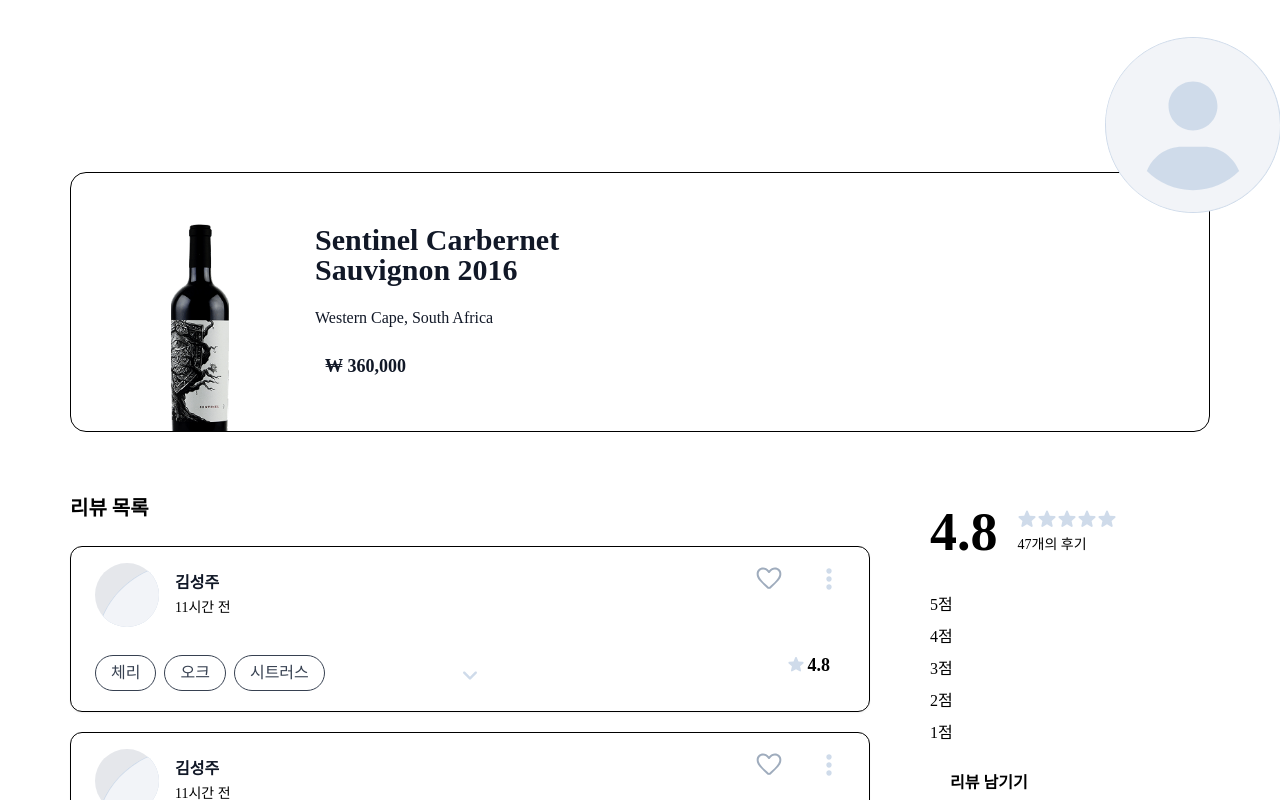
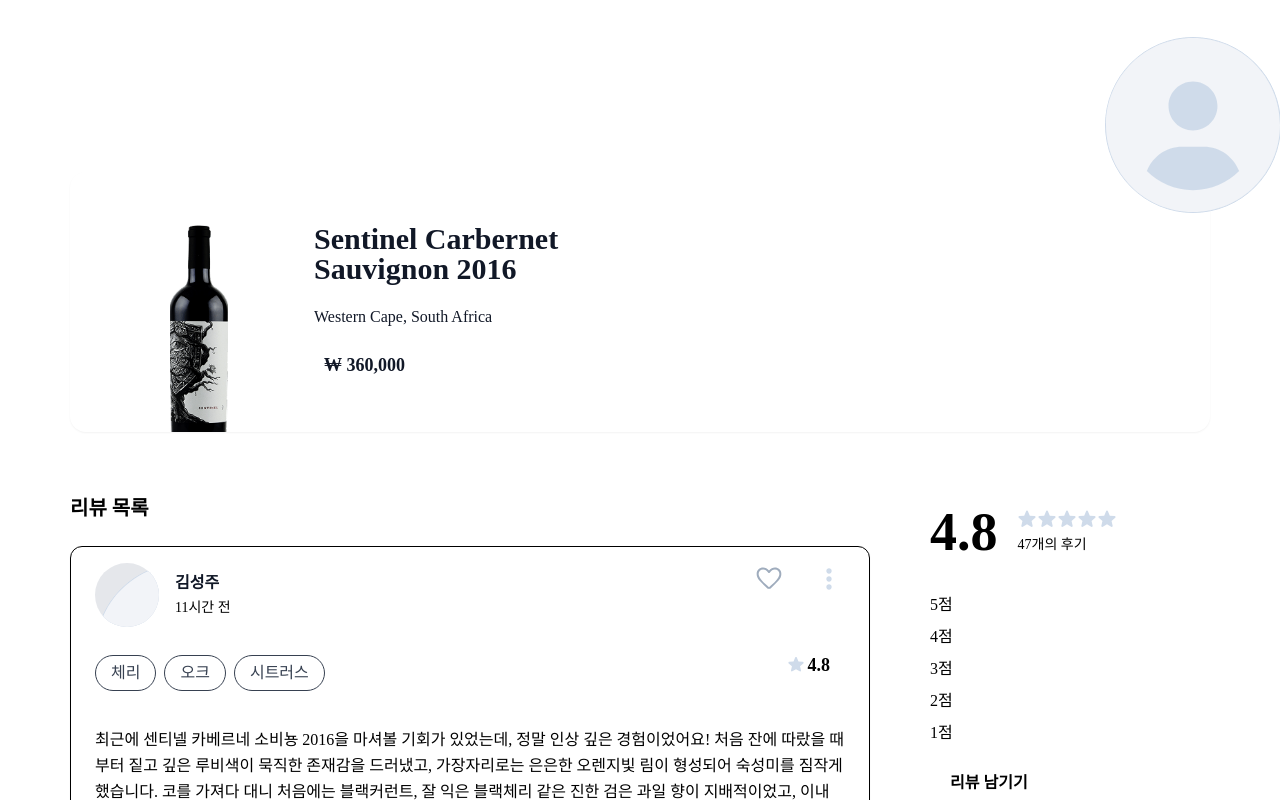
Before and after one commit to summerDev96/WHYNE_FE, a Next.js app: page /wines/1 in a window 1280 px wide. Shown: the top 800 px of the page. Built offline with nearby package versions, Linux system fonts and the light colour scheme; a web font is replaced by a local one.

Commit message:
refactor:wineid 이미지 카드 그라데이션 추가+처음 리뷰는 열리게

```diff
--- a/src/components/common/card/ReviewCard.tsx
+++ b/src/components/common/card/ReviewCard.tsx
@@ -102,7 +102,7 @@ ReviewCard.ToggleButton = function TogleButton({ reviewId }: ToggleButtonProps)
       variant='onlyCancel'
       onClick={() => toggleReviewOpen(reviewId)}
       className={cn(
-        'border-0 mx-auto  [&_svg]:w-[30px] [&_svg]:h-[30px] block transition-all duration-500 ease-in-out mt-[-30px]',
+        'border-0 mx-auto [&_svg]:w-[30px] [&_svg]:h-[30px] block transition-all duration-500 ease-in-out',
         {
           'scale-y-[-1] mt-0': isOpen,
         },
--- a/src/components/wineDetail/WineReviewCard.tsx
+++ b/src/components/wineDetail/WineReviewCard.tsx
@@ -9,6 +9,7 @@ import useReviewCardStore from '@/stores/reviewCardStore';
 
 //컨텍스트말고 주스탄드 기반 컴파운드 패턴
 interface Props {
+  review: {
     content: string;
     user: {
       name: string;
@@ -21,14 +22,15 @@ interface Props {
     drySweet: number;
     softAcidic: number;
     id: string;
+  };
 }
 
-function WineReviewCard({ review }: { review: Props }) {
+function WineReviewCard({ review }: Props) {
   const setReviews = useReviewCardStore((state) => state.setReviews);
 
   useEffect(() => {
     setReviews(review);
-  }, []);
+  }, [review, setReviews]);
 
   const { id, lightBold, smoothTannic, drySweet, softAcidic } = review;
 
--- a/src/pages/wines/[wineid].tsx
+++ b/src/pages/wines/[wineid].tsx
@@ -5,6 +5,7 @@ import { testReviews, wineInfo } from '@/components/wineDetail/mock';
 import WineContent from '@/components/wineDetail/WineContent';
 import WineRating from '@/components/wineDetail/WineRating';
 import WineReviewCard from '@/components/wineDetail/WineReviewCard';
+import { cn } from '@/lib/utils';
 
 export default function WineInfoById() {
   const { name, region, price, image } = wineInfo;
@@ -14,7 +15,11 @@ export default function WineInfoById() {
       <ImageCard
         imageSrc={image}
         imageClassName={IMAGE_CLASS_NAME}
-        className='mx-auto relative w-full h-[190px] md:h-[260px] border rounded-[16px] mt-[29px] md:mt-[62px] mb-[40px] md:mb-[60px]'
+        className={cn(
+          'mx-auto relative w-full h-[190px] md:h-[260px]  rounded-[16px] mt-[29px] md:mt-[62px] mb-[40px] md:mb-[60px] border-0',
+          'bg-gradient-to-tr from-white from-50% to-primary/20 to-100%', //그래디언트 설정 추후 변경
+          'shadow-sm',
+        )}
       >
         <WineContent name={name} region={region} price={price} />
       </ImageCard>
--- a/src/stores/reviewCardStore.ts
+++ b/src/stores/reviewCardStore.ts
@@ -36,7 +36,10 @@ export const reviewStore = create<ReviewStates>((set) => ({
           ...state.allReviews,
           [reviewData.id]: {
             ...reviewData,
-            isOpen: state.allReviews[reviewData.id]?.isOpen ?? false,
+            isOpen:
+              Object.keys(state.allReviews).length === 0 //처음에 allReviews비어있으면 isOpen :true
+                ? true
+                : (state.allReviews[reviewData.id]?.isOpen ?? false),
           },
         },
       };
```
Lines whose indentation alone changed are shown as unchanged.
